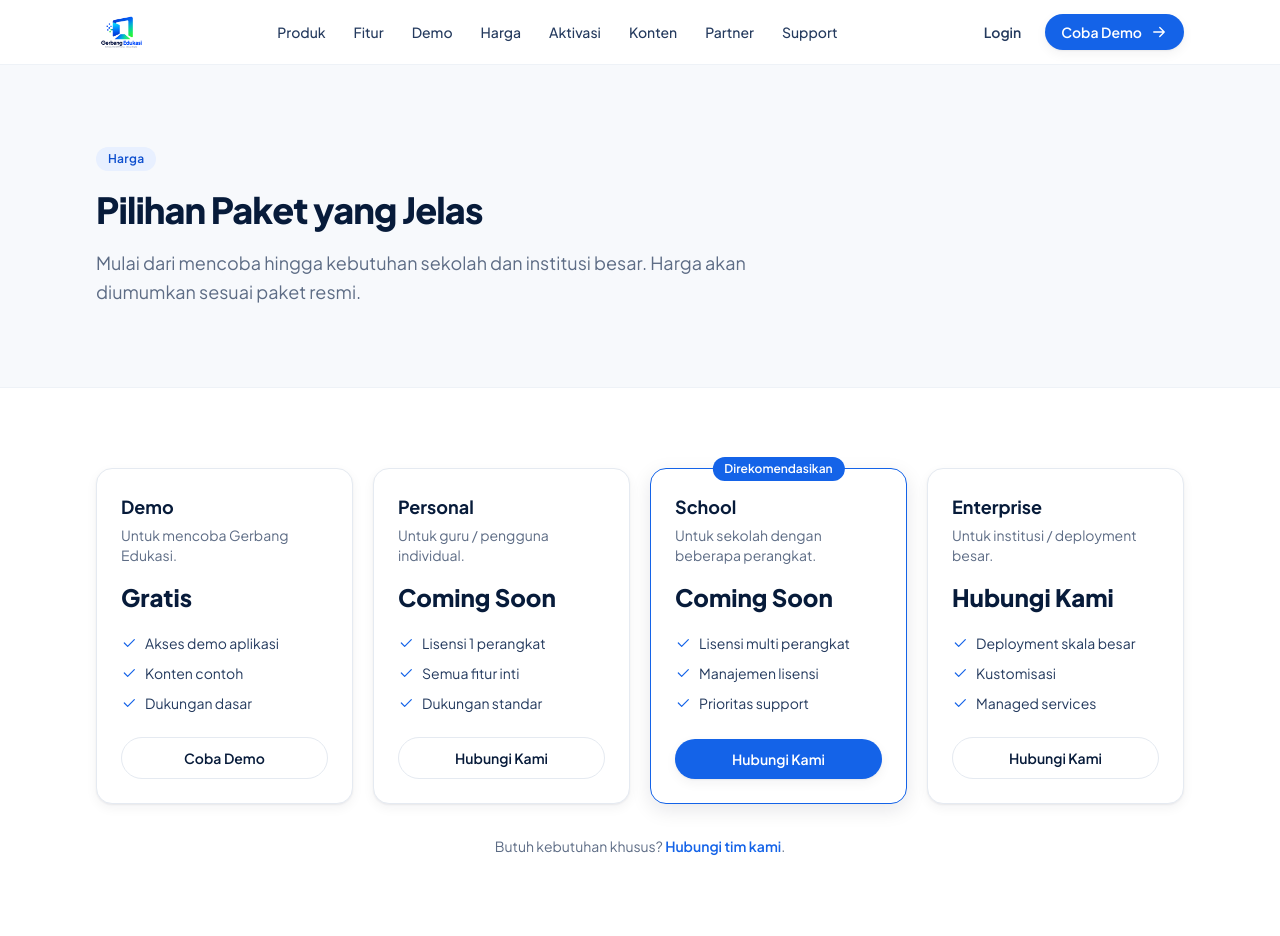
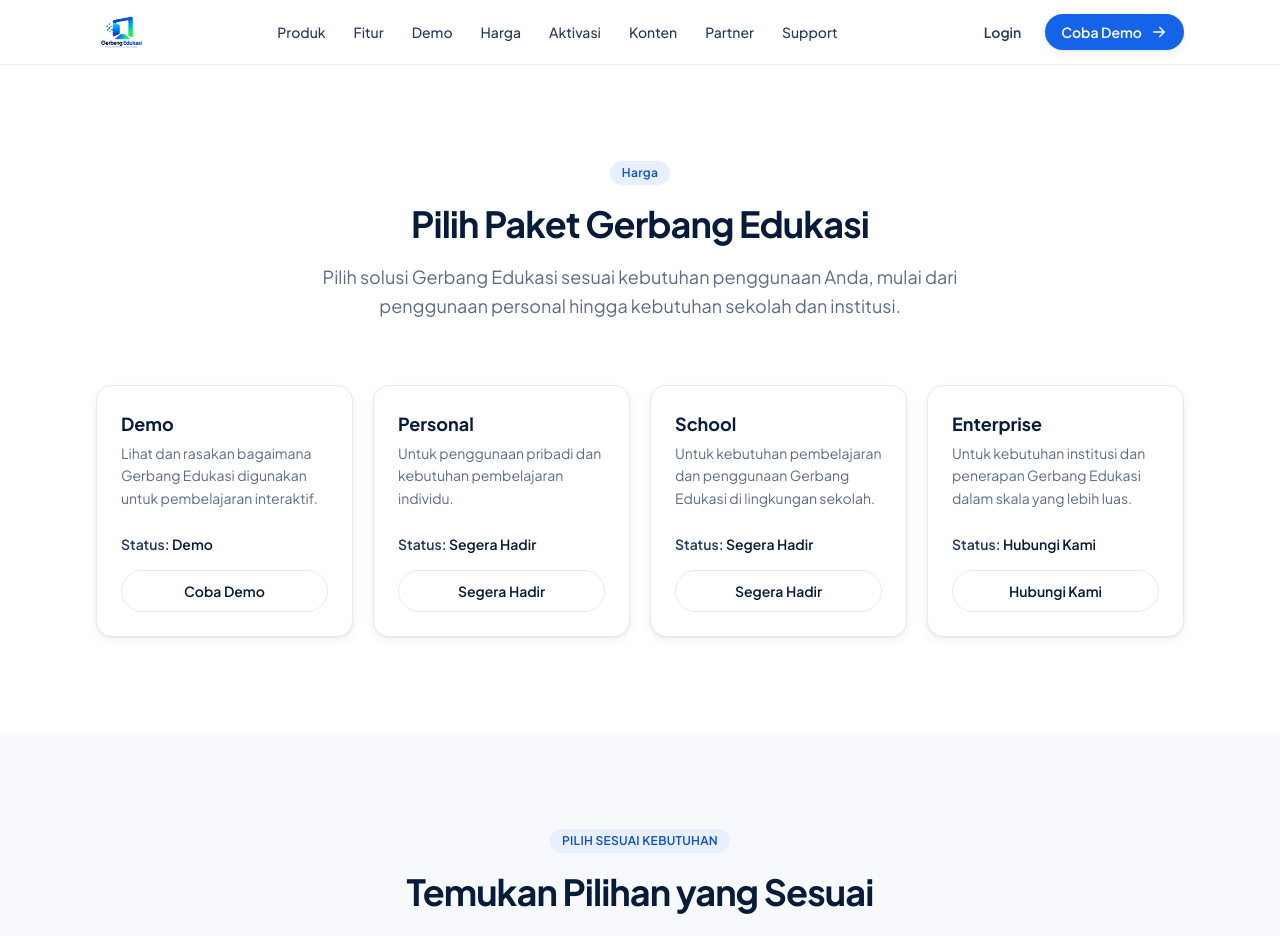
Before and after one commit to edukasigerbang-hub/web, a Next.js app: page /harga in a window 1280 px wide. Shown: the top 936 px of the page. Built offline with nearby package versions, Linux system fonts and the light colour scheme.

Commit message:
fix(harga): rewrite pricing page with clean Indonesian copy and structure

```diff
--- a/src/app/harga/page.tsx
+++ b/src/app/harga/page.tsx
@@ -1,69 +1,110 @@
 import type { Metadata } from "next";
-import { pricing } from "@/data/site";
-import { PageHeader } from "@/components/ui/PageHeader";
 import { Container } from "@/components/ui/Container";
+import { Section } from "@/components/ui/Section";
+import { SectionHeading } from "@/components/ui/SectionHeading";
 import { Button } from "@/components/ui/Button";
-import { Icon } from "@/components/ui/icons";
 
 export const metadata: Metadata = {
-  title: "Harga",
-  description: "Pilihan paket Gerbang Edukasi — Demo, Personal, School, dan Enterprise.",
+  title: "Harga Gerbang Edukasi — Pilih Paket",
+  description: "Pilih paket Gerbang Edukasi sesuai kebutuhan penggunaan, mulai dari personal hingga sekolah dan institusi.",
+};
+
+const plans = {
+  demo: {
+    name: "Demo",
+    desc: "Lihat dan rasakan bagaimana Gerbang Edukasi digunakan untuk pembelajaran interaktif.",
+    status: "Demo",
+    cta: "Coba Demo",
+    href: "/demo",
+  },
+  personal: {
+    name: "Personal",
+    desc: "Untuk penggunaan pribadi dan kebutuhan pembelajaran individu.",
+    status: "Segera Hadir",
+    cta: "Segera Hadir",
+    href: "/partner",
+  },
+  school: {
+    name: "School",
+    desc: "Untuk kebutuhan pembelajaran dan penggunaan Gerbang Edukasi di lingkungan sekolah.",
+    status: "Segera Hadir",
+    cta: "Segera Hadir",
+    href: "/partner",
+  },
+  enterprise: {
+    name: "Enterprise",
+    desc: "Untuk kebutuhan institusi dan penerapan Gerbang Edukasi dalam skala yang lebih luas.",
+    status: "Hubungi Kami",
+    cta: "Hubungi Kami",
+    href: "/partner",
+  },
+};
+
+const choose = {
+  eyebrow: "PILIH SESUAI KEBUTUHAN",
+  title: "Temukan Pilihan yang Sesuai",
+  description: "Pilih paket berdasarkan cara Anda menggunakan Gerbang Edukasi.",
+  items: [
+    { name: "Personal", desc: "Untuk penggunaan pribadi dan pembelajaran individu." },
+    { name: "School", desc: "Untuk kebutuhan pembelajaran di lingkungan sekolah." },
+    { name: "Enterprise", desc: "Untuk kebutuhan institusi dan penerapan dalam skala yang lebih luas." },
+  ],
 };
 
 export default function HargaPage() {
+  const list = Object.values(plans);
   return (
     <>
-      <PageHeader
-        eyebrow={pricing.eyebrow}
-        title={pricing.title}
-        description={pricing.description}
+      <Section id="harga" tone="white" className="py-16 md:py-20">
+        <Container>
+          <SectionHeading
+            eyebrow="Harga"
+            title="Pilih Paket Gerbang Edukasi"
+            description="Pilih solusi Gerbang Edukasi sesuai kebutuhan penggunaan Anda, mulai dari penggunaan personal hingga kebutuhan sekolah dan institusi."
           />
-      <Container className="py-14 md:py-20">
           <div className="grid gap-5 sm:grid-cols-2 lg:grid-cols-4">
-          {pricing.tiers.map((tier) => (
-            <article
-              key={tier.id}
-              className={`relative flex flex-col rounded-2xl border bg-surface p-6 shadow-card ${
-                tier.featured ? "border-primary shadow-card-hover" : "border-line"
-              }`}
-            >
-              {tier.featured ? (
-                <span className="absolute -top-3 left-1/2 -translate-x-1/2 rounded-full bg-primary px-3 py-1 text-xs font-semibold text-white">
-                  Direkomendasikan
-                </span>
-              ) : null}
-              <h2 className="text-lg font-bold text-ink">{tier.name}</h2>
-              <p className="mt-1 text-sm text-muted">{tier.tagline}</p>
-              <p className="mt-4 text-2xl font-extrabold text-ink">{tier.priceLabel}</p>
-              <ul className="mt-5 flex-1 space-y-2.5">
-                {tier.features.map((feature) => (
-                  <li key={feature} className="flex items-start gap-2 text-sm text-ink-soft">
-                    <Icon name="check" size={16} className="mt-0.5 shrink-0 text-primary" />
-                    {feature}
-                  </li>
-                ))}
-              </ul>
-              <div className="mt-6">
-                <Button
-                  href={tier.href}
-                  variant={tier.featured ? "primary" : "secondary"}
-                  className="w-full"
-                  event={tier.id === "demo" ? "trial_start" : "contact_submit"}
-                >
-                  {tier.cta}
-                </Button>
+            {list.map((t) => (
+              <article key={t.name} className="flex flex-col rounded-2xl border border-line bg-surface p-6 shadow-card">
+                <h2 className="text-lg font-bold text-ink">{t.name}</h2>
+                <p className="mt-1 flex-1 text-sm leading-relaxed text-muted">{t.desc}</p>
+                <p className="mt-6 text-sm font-semibold text-ink-soft">Status: <span className="text-ink">{t.status}</span></p>
+                <div className="mt-4">
+                  <Button href={t.href} variant="secondary" className="w-full">{t.cta}</Button>
                 </div>
               </article>
             ))}
           </div>
-        <p className="mt-8 text-center text-sm text-muted">
-          Butuh kebutuhan khusus?{" "}
-          <a href="/partner" className="font-semibold text-primary hover:text-primary-dark">
-            Hubungi tim kami
-          </a>
-          .
-        </p>
         </Container>
+      </Section>
+
+      <Section tone="muted">
+        <Container>
+          <SectionHeading
+            eyebrow={choose.eyebrow}
+            title={choose.title}
+            description={choose.description}
+          />
+          <div className="grid gap-5 sm:grid-cols-3">
+            {choose.items.map((it) => (
+              <div key={it.name} className="flex flex-col gap-2 rounded-2xl border border-line bg-surface p-6">
+                <p className="text-base font-bold text-ink">{it.name}</p>
+                <p className="text-sm leading-relaxed text-muted">{it.desc}</p>
+              </div>
+            ))}
+          </div>
+        </Container>
+      </Section>
+
+      <Section tone="white">
+        <Container className="flex flex-col items-center gap-4 text-center">
+          <h2 className="text-3xl font-extrabold leading-tight tracking-tight text-ink sm:text-4xl">Belum Yakin Memilih Paket?</h2>
+          <p className="max-w-2xl text-lg leading-relaxed text-muted">Hubungi kami untuk mendiskusikan kebutuhan penggunaan Gerbang Edukasi Anda.</p>
+          <div className="mt-4 flex flex-col gap-3 sm:flex-row">
+            <Button href="/partner" variant="primary" size="lg">Hubungi Kami</Button>
+            <Button href="/produk" variant="secondary" size="lg">Lihat Produk</Button>
+          </div>
+        </Container>
+      </Section>
     </>
   );
 }
```
Lines whose indentation alone changed are shown as unchanged.
